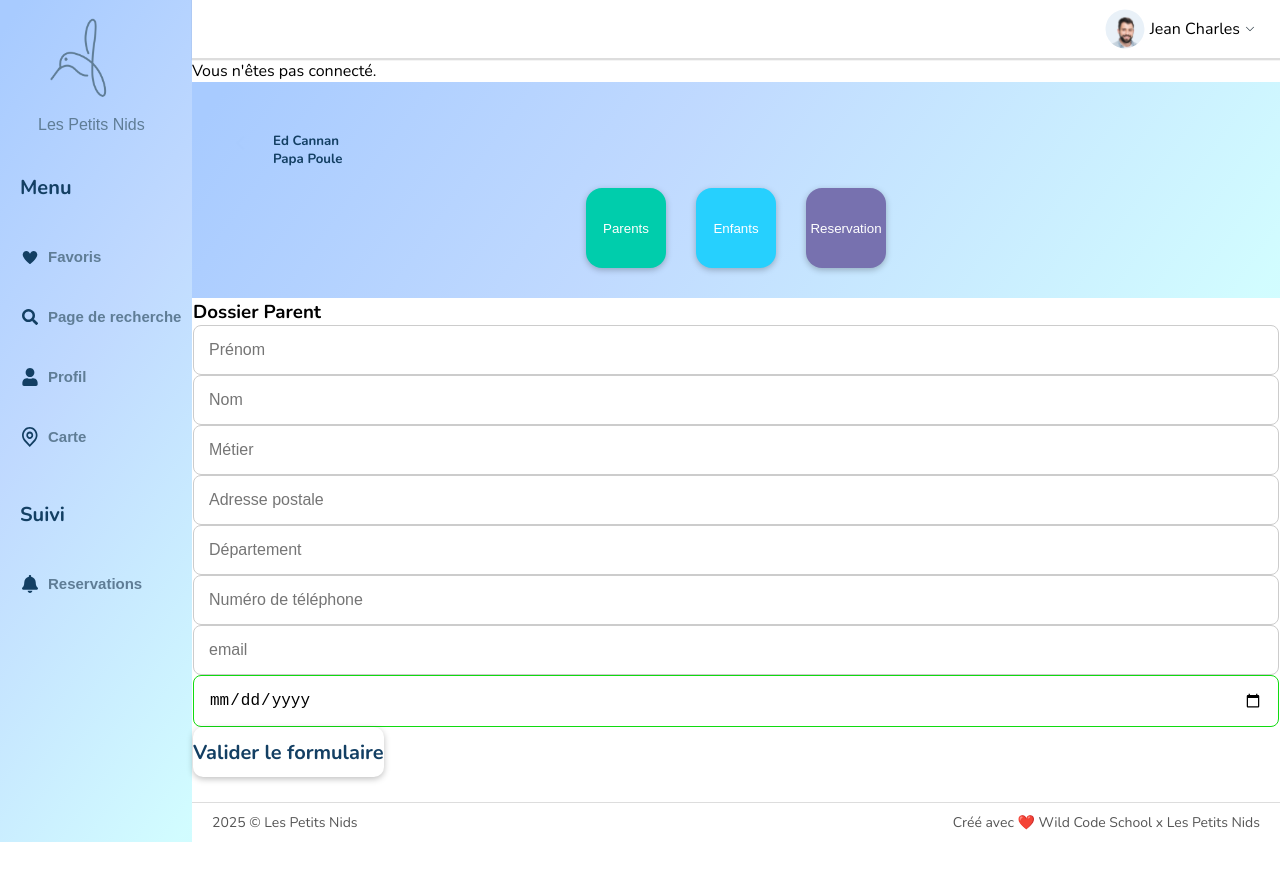
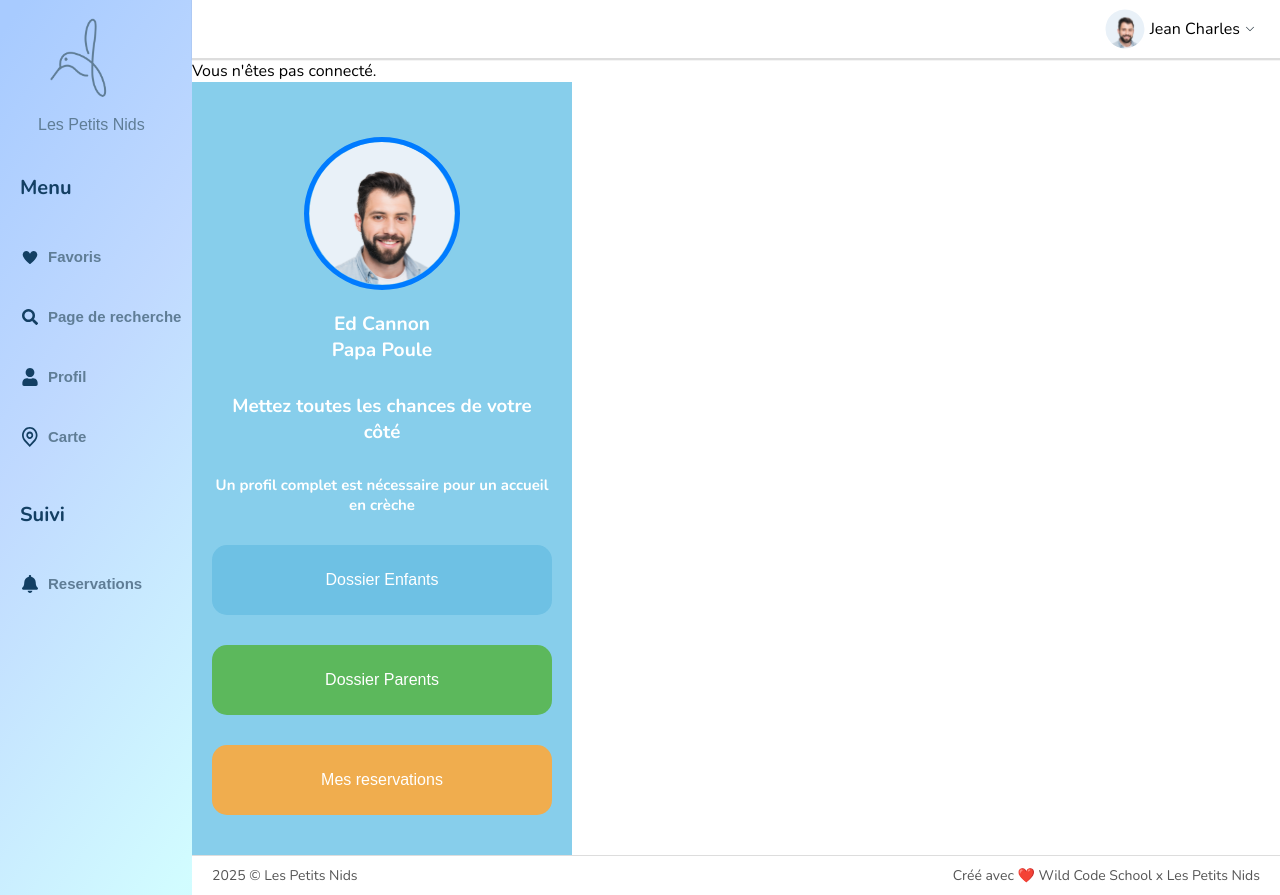
Before and after one commit to naiiipan44/Les-Petits-Nids, a React (Vite) app in the folder client/: page /parent in a window 1280 px wide. Before the commit the page ends 842 px from the top, so only its background shows below. Built offline with nearby package versions, Linux system fonts and the light colour scheme; no server answers; a web font is replaced by a local one.

Commit message:
switch of pages the same page

```diff
--- a/client/src/components/NurseryProfile.tsx
+++ b/client/src/components/NurseryProfile.tsx
@@ -1,10 +1,7 @@
-import { useNavigate } from "react-router-dom";
+import "../pages/ProfilePage.css";
+import type { NurseryProfileProps } from "../types/NurseryProfileProps";
 
-function NurseryProfile() {
-  const navigate = useNavigate();
-  function handleClick() {
-    navigate("/nursery");
-  }
+function NurseryProfile({ setDisplay, setFolder }: NurseryProfileProps) {
   // il faudrait passer des informations dynamiques ci-dessous
   return (
     <section className="profile-page">
@@ -15,13 +12,23 @@ function NurseryProfile() {
       </figure>
       <h3>Mettez toutes les chances de votre côté</h3>
       <p>Un profil complet est nécessaire pour un accueil en crèche</p>
-      <button type="button" className="child-button" onClick={handleClick}>
+      <button
+        type="button"
+        className="child-button"
+        onClick={() => {
+          setDisplay(false);
+          setFolder(true);
+        }}
+      >
         Dossier Crèche
       </button>
       <button
         type="button"
         className="reservations-button"
-        onClick={handleClick}
+        onClick={() => {
+          setDisplay(false);
+          setFolder(false);
+        }}
       >
         Les demandes de reservations
       </button>
--- a/client/src/components/ParentProfile.tsx
+++ b/client/src/components/ParentProfile.tsx
@@ -1,10 +1,7 @@
-import { useNavigate } from "react-router-dom";
+import "../pages/ProfilePage.css";
+import type { ParentProfileProps } from "../types/ParentProfile";
 
-function ParentProfile() {
-  const navigate = useNavigate();
-  function handleClick() {
-    navigate("/parent");
-  }
+function ParentProfile({ setDisplay, setIsVisible }: ParentProfileProps) {
   return (
     <section className="profile-page">
       <figure className="profile">
@@ -14,16 +11,33 @@ function ParentProfile() {
       </figure>
       <h3>Mettez toutes les chances de votre côté</h3>
       <p>Un profil complet est nécessaire pour un accueil en crèche</p>
-      <button type="button" className="child-button" onClick={handleClick}>
+      <button
+        type="button"
+        className="child-button"
+        onClick={() => {
+          setDisplay(false);
+          setIsVisible("children");
+        }}
+      >
         Dossier Enfants
       </button>
-      <button type="button" className="parents-button" onClick={handleClick}>
+      <button
+        type="button"
+        className="parents-button"
+        onClick={() => {
+          setDisplay(false);
+          setIsVisible("parent");
+        }}
+      >
         Dossier Parents
       </button>
       <button
         type="button"
         className="reservations-button"
-        onClick={handleClick}
+        onClick={() => {
+          setDisplay(false);
+          setIsVisible("booking");
+        }}
       >
         Mes reservations
       </button>
--- a/client/src/main.tsx
+++ b/client/src/main.tsx
@@ -15,8 +15,8 @@ import LoginAndRegisterPage from "./pages/LoginAndRegisterPage";
 import MapPage from "./pages/MapPage";
 import NurseryPage from "./pages/NurseryPage";
 import NurseryProfilePage from "./pages/NurseryProfilePage";
-import ProfilePage from "./pages/ProfilePage";
 import ParentProfilePage from "./pages/ParentProfilePage";
+
 import SearchPage from "./pages/SearchPage";
 
 /* ************************************************************************* */
@@ -55,10 +55,6 @@ const router = createBrowserRouter([
       {
         path: "login",
         element: <LoginAndRegisterPage />,
-      },
-      {
-        path: "profile",
-        element: <ProfilePage />,
       },
       {
         path: "favorites",
--- a/client/src/pages/NurseryProfilePage.css
+++ b/client/src/pages/NurseryProfilePage.css
@@ -1,8 +1,3 @@
-.header-gradient-nursery {
-  background: var(--mainColor);
-  padding: 30px;
-}
-
 .bottom-page-nursery {
   background: white;
   padding: 1px;
--- a/client/src/pages/NurseryProfilePage.tsx
+++ b/client/src/pages/NurseryProfilePage.tsx
@@ -1,25 +1,36 @@
 import { useState } from "react";
-import { Link } from "react-router-dom";
+
 import "./NurseryProfilePage.css";
 import NurseryBookings from "../components/NurseryBookings";
 import NurseryFolder from "../components/NurseryFolder";
+import NurseryProfile from "../components/NurseryProfile";
 
 function NurseryProfilePage() {
-  const [profile, setProfile] = useState(true);
+  const [folder, setFolder] = useState(true);
+  const [display, setDisplay] = useState(true);
 
   return (
     <main className="main-nursery-profile">
-      <section className="header-gradient-nursery">
-        <section className="return-form-nursery-profil">
-          <Link to={"/profile"} className="back-button">
-            <span className="arrow" />
-          </Link>
-          <h1>Picoti Picota </h1>
-        </section>
+      {display ? (
+        <NurseryProfile
+          setDisplay={setDisplay}
+          display={display}
+          folder={folder}
+          setFolder={setFolder}
+        />
+      ) : (
+        <>
+          <button
+            type="button"
+            onClick={() => setDisplay(!display)}
+            className="button-secondary"
+          >
+            Retour
+          </button>
           <section className="button-header-nursery-bookings">
             <button
               onClick={() => {
-              setProfile(true);
+                setFolder(true);
               }}
               className="nursery-profile"
               type="button"
@@ -29,7 +40,7 @@ function NurseryProfilePage() {
 
             <button
               onClick={() => {
-              setProfile(false);
+                setFolder(false);
               }}
               className="booking-queries"
               type="button"
@@ -37,10 +48,11 @@ function NurseryProfilePage() {
               Demandes
             </button>
           </section>
+          <section className="bottom-page-nursery">
+            {folder ? <NurseryFolder /> : <NurseryBookings />}
           </section>
-      <section className="bottom-page-nursery">
-        {profile ? <NurseryFolder /> : <NurseryBookings />}
-      </section>
+        </>
+      )}
     </main>
   );
 }
--- a/client/src/pages/ParentProfilePage.css
+++ b/client/src/pages/ParentProfilePage.css
@@ -1,19 +1,6 @@
-.header-gradient {
-  background: var(--mainColor);
-  padding: 30px;
-}
-
 .bottom-page {
   background: white;
   padding: 1px;
-}
-
-.return-form-profil {
-  color: var(--secondaryColor);
-  display: flex;
-  align-items: flex-start;
-  margin-bottom: 20px;
-  margin-top: 20px;
 }
 
 .button-header-bookings {
--- a/client/src/pages/ParentProfilePage.tsx
+++ b/client/src/pages/ParentProfilePage.tsx
@@ -1,23 +1,31 @@
-import { Link } from "react-router-dom";
 import "./ParentProfilePage.css";
 import { useState } from "react";
 import ChildrenFolder from "../components/ChildrenFolder";
 import ParentFolder from "../components/ParentFolder";
 import ParentsBookings from "../components/ParentsBookings";
+import ParentProfile from "../components/ParentProfile";
 
 function ParentProfilePage() {
+  const [display, setDisplay] = useState(true);
   const [isVisible, setIsVisible] = useState("parent");
   return (
     <main className="main-parents-profils">
-      <section className="header-gradient">
-        <section className="return-form-profil">
-          <Link to={"/profile"} className="back-button">
-            <span className="arrow" />
-          </Link>
-          <h1>
-            Ed Cannan <br /> Papa Poule{" "}
-          </h1>
-        </section>
+      {display ? (
+        <ParentProfile
+          display={display}
+          setDisplay={setDisplay}
+          isVisible={isVisible}
+          setIsVisible={setIsVisible}
+        />
+      ) : (
+        <>
+          <button
+            type="button"
+            onClick={() => setDisplay(true)}
+            className="button-secondary"
+          >
+            Retour
+          </button>
           <section className="button-header-bookings">
             <button
               onClick={() => {
@@ -47,7 +55,7 @@ function ParentProfilePage() {
               Reservation
             </button>
           </section>
-      </section>
+
           <section className="bottom-page">
             {isVisible === "parent" ? (
               <ParentFolder />
@@ -57,6 +65,8 @@ function ParentProfilePage() {
               <ParentsBookings />
             )}
           </section>
+        </>
+      )}
     </main>
   );
 }
--- a/client/src/pages/ProfilePage.css
+++ b/client/src/pages/ProfilePage.css
@@ -30,13 +30,6 @@
   font-weight: bold;
 }
 
-.choice-button {
-  display: flex;
-  flex-direction: column;
-  gap: 15px;
-  width: 100%;
-}
-
 .profile-page > button {
   width: 100%;
   padding: 26px 0;
@@ -62,6 +55,6 @@
   color: white;
 }
 
-button:hover {
+.profile-page button:hover {
   opacity: 0.9;
 }
--- a/client/src/pages/ProfilePage.tsx
+++ /dev/null
@@ -1,18 +0,0 @@
-import { useState } from "react";
-import ParentProfile from "../components/ParentProfile";
-import "./ProfilePage.css";
-import NurseryProfile from "../components/NurseryProfile";
-function ProfilePage() {
-  const [isParent, setIsParent] = useState(true);
-
-  return (
-    <>
-      <button type="button" onClick={() => setIsParent(!isParent)}>
-        Changer Parent/crèche
-      </button>
-      {isParent ? <ParentProfile /> : <NurseryProfile />}
-    </>
-  );
-}
-
-export default ProfilePage;
--- /dev/null
+++ b/client/src/types/NurseryProfileProps.d.ts
@@ -0,0 +1,6 @@
+export interface NurseryProfileProps {
+  display: boolean;
+  setDisplay: (value: boolean) => void;
+  folder: boolean;
+  setFolder: (value: boolean) => void;
+}
--- /dev/null
+++ b/client/src/types/ParentProfile.d.ts
@@ -0,0 +1,6 @@
+export interface ParentProfileProps {
+  display: boolean;
+  setDisplay: (value: boolean) => void;
+  isVisible: string;
+  setIsVisible: (value: string) => void;
+}
--- /dev/null
+++ b/client/src/types/ParentProfileProps.d.ts
@@ -0,0 +1,6 @@
+export interface ParentProfile {
+  display: boolean;
+  setDisplay: (value: boolean) => void;
+  isVisible: string;
+  setIsVisible: (value: string) => void;
+}
```
Lines whose indentation alone changed are shown as unchanged.
